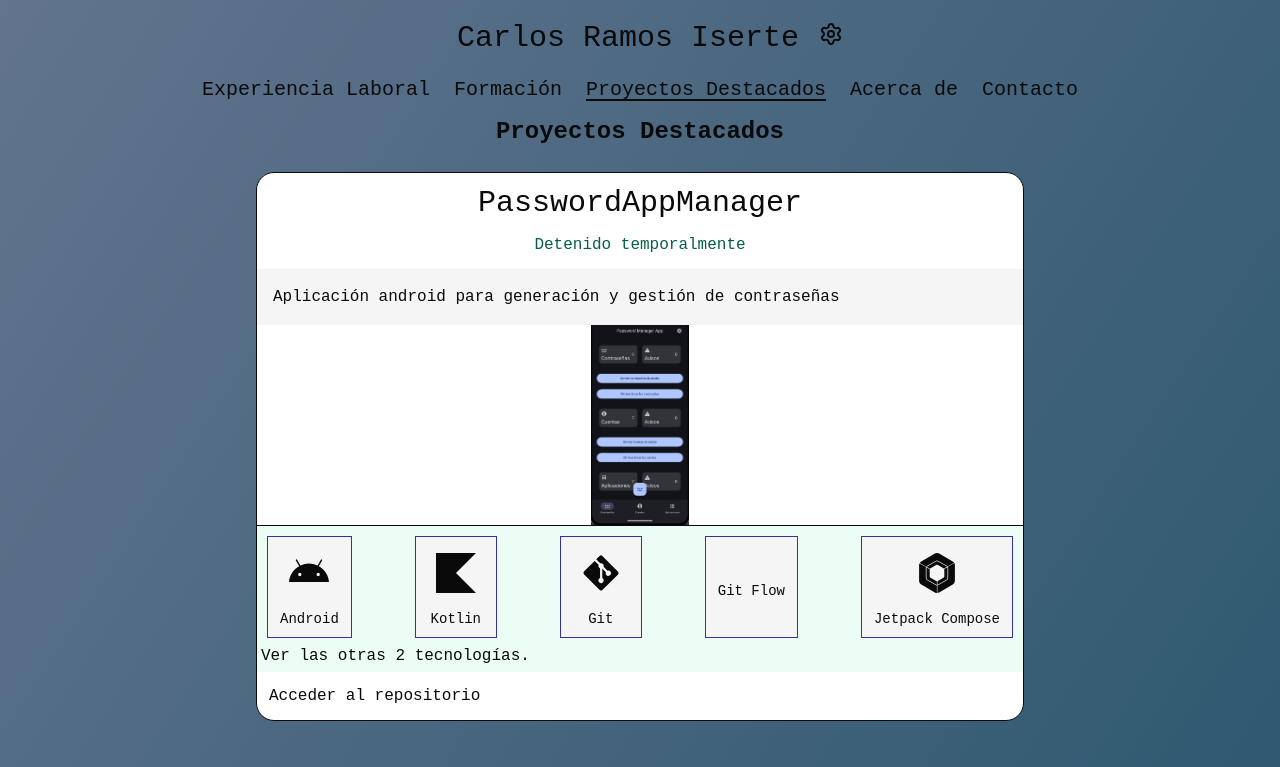
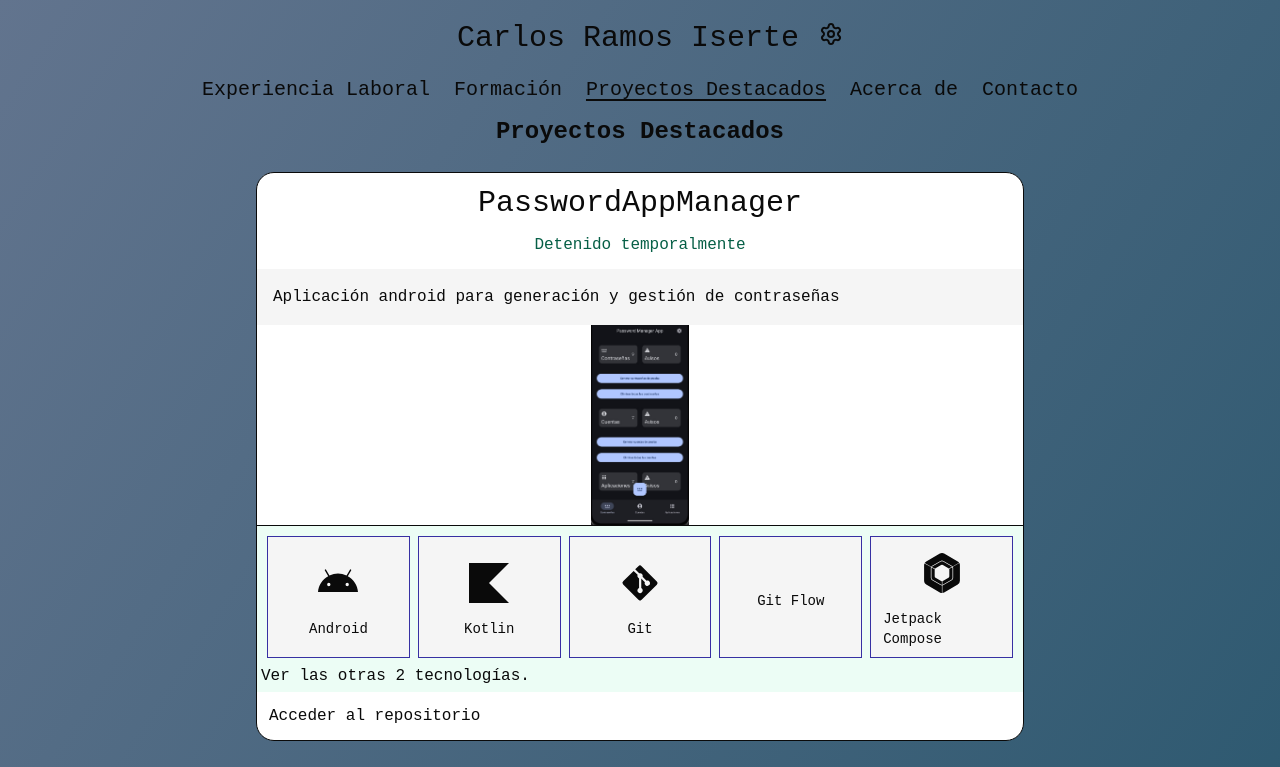
Before and after one commit to CarlosRamosDeveloper/portfolio, a React (Vite) app: page /featured in a window 1280 px wide. Shown: the top 767 px of the page. Built offline with nearby package versions, Linux system fonts and the light colour scheme.

Commit message:
implemented max col per row

```diff
--- a/src/portfolio/pages/components/TechStackList.tsx
+++ b/src/portfolio/pages/components/TechStackList.tsx
@@ -5,24 +5,23 @@ import { TECHSTACK_LABEL } from '@/constants';
 
 interface Props {
   techStack: Technology[];
+  maxTechRow?: number;
 }
 
-const techMaxValue = 5;
-
-export const TechStackList = ({ techStack }: Props) => {
+export const TechStackList = ({ techStack, maxTechRow = 5 }: Props) => {
   const [isExpanded, setIsExpanded] = useState(false);
 
   if (techStack.length === 0) return;
 
-  const visibleTech = isExpanded ? techStack : techStack.slice(0, techMaxValue);
-  const remainingTech = techStack.length - techMaxValue;
+  const visibleTech = isExpanded ? techStack : techStack.slice(0, maxTechRow);
+  const remainingTech = techStack.length - maxTechRow;
   const onlyRemainingOneTech = remainingTech === 1;
 
   return (
     <>
       <Separator />
       <div className="p-1 bg-card-details">
-        <div className="flex flex-wrap gap-2 m-0.5 p-1 justify-between">
+        <div className="m-0.5 grid grid-cols-5 gap-2 p-1">
           {visibleTech.map((tech) => (
             <TechCard
               key={tech.name}
@@ -33,7 +32,7 @@ export const TechStackList = ({ techStack }: Props) => {
           ))}
         </div>
 
-        {techStack.length > techMaxValue && (
+        {techStack.length > maxTechRow && (
           <button
             type="button"
             onClick={() => setIsExpanded((previous) => !previous)}
```
